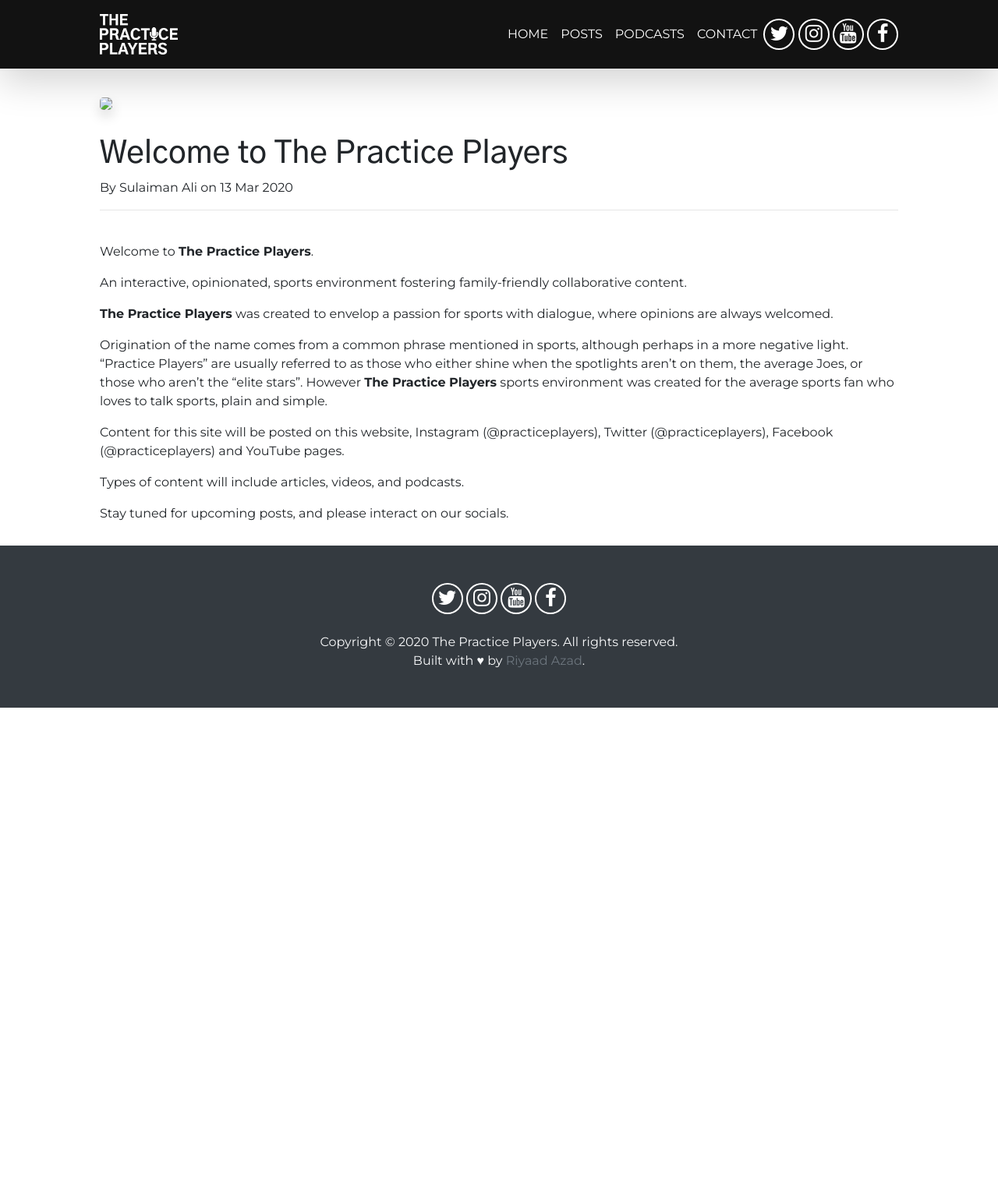
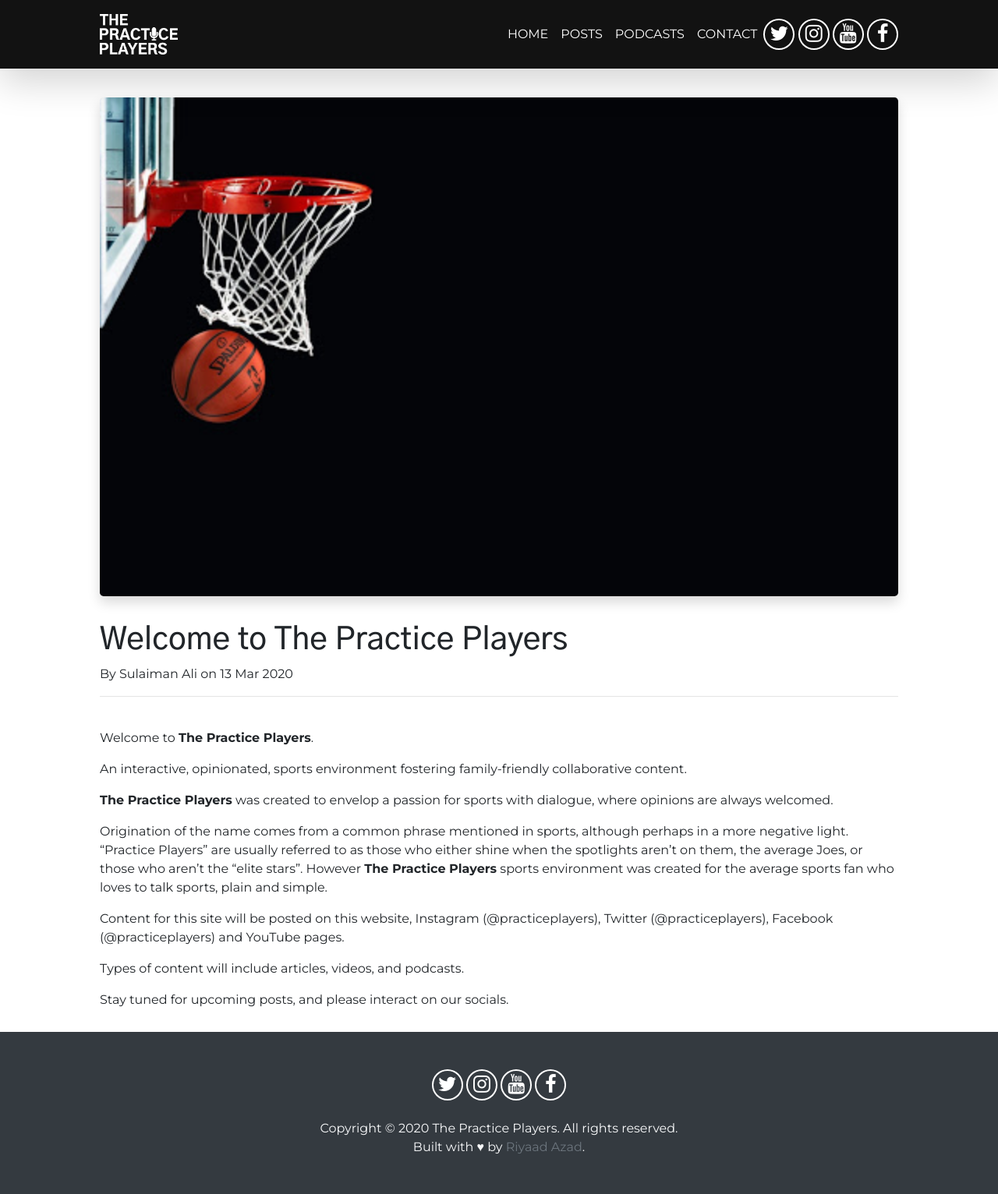
Before and after one commit to sulaimanali/the-practice-players.github.io, a Jekyll site: the page built from _posts/2020-03-13-how-static-sites-are-better.md, in a window 1280 px wide. Shown: the whole page at 78% size. Built offline with Jekyll 4.4.1, drawn with Linux system fonts in a browser that asks for light colours; before the commit the page ends 908 px from its top, so only the background shows below that.

Commit message:
Update from Forestry.io sulaimanali updated _posts/2020-03-13-how-static-sites-are-better.md

```diff
--- a/_posts/2020-03-13-how-static-sites-are-better.md
+++ b/_posts/2020-03-13-how-static-sites-are-better.md
@@ -3,7 +3,7 @@ layout: post
 title: Welcome to The Practice Players
 author: Sulaiman Ali
 description: ''
-image: the-practice-players.github.io/assets/unnamed.jpg
+image: "/assets/unnamed.jpg"
 categories:
 - top-post
 
```
